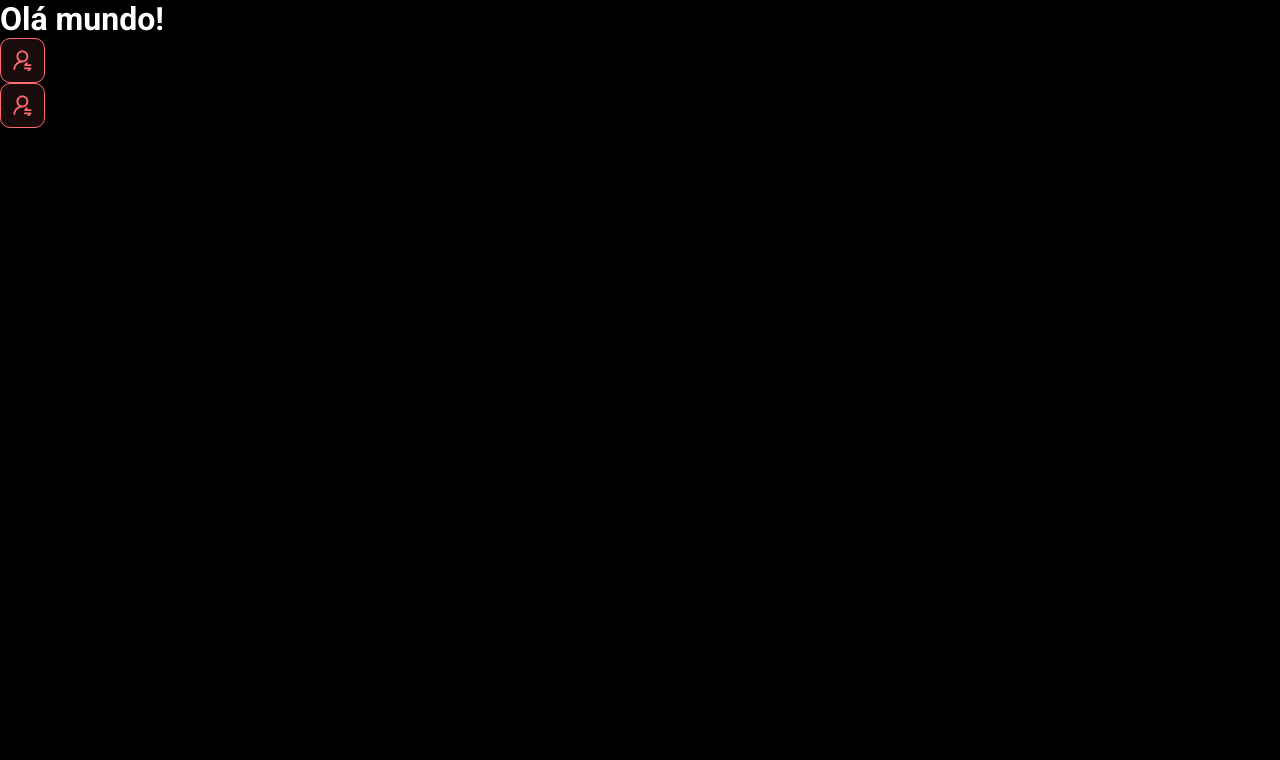
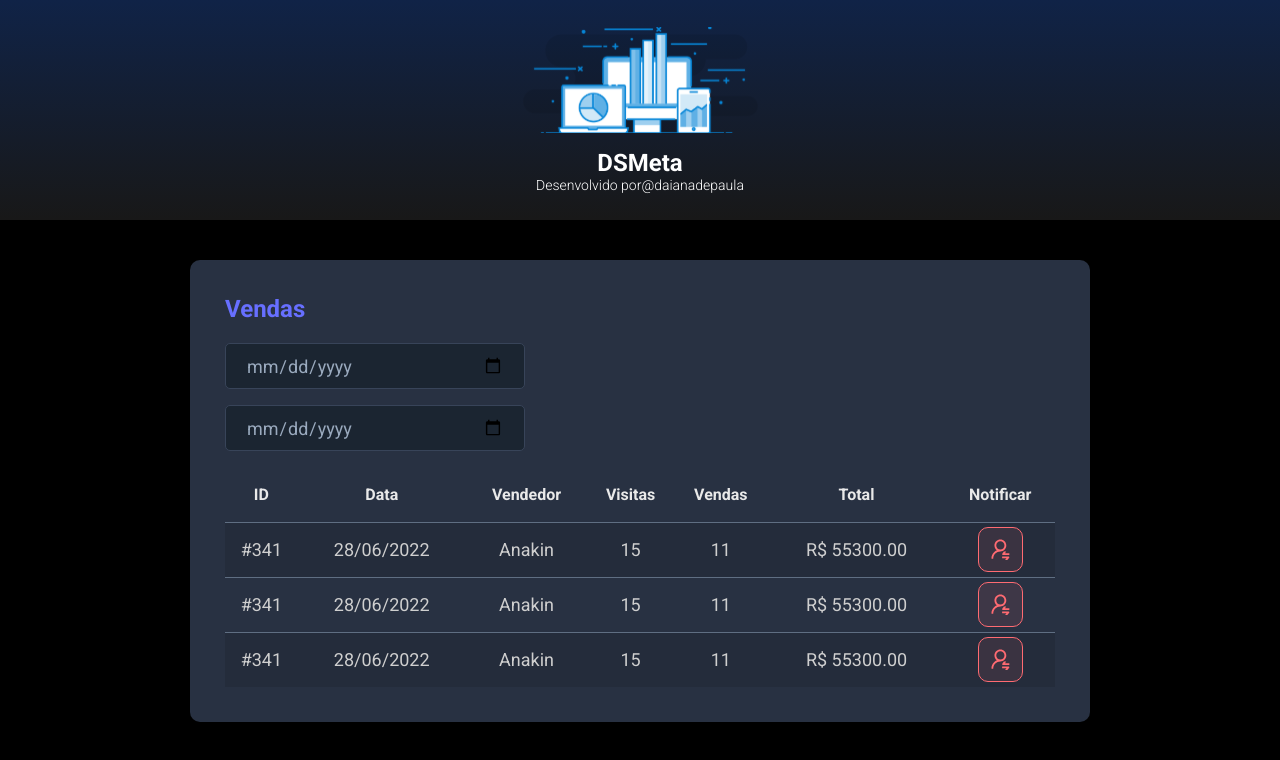
Before and after one commit to daianaadepaula/dsmeta, a React (Vite) app in the folder frontend/: page / in a window 1280 px wide. Shown: the top 760 px of the page. Built offline with nearby package versions, Linux system fonts and the light colour scheme.

Commit message:
Other components

```diff
--- a/frontend/src/App.tsx
+++ b/frontend/src/App.tsx
@@ -1,11 +1,19 @@
-import NotificationButton from "./components/NotificationButton"
+import Header from "./components/Header"
+import SalesCard from "./components/SalesCard"
+
 
 function App() {
   return (
     <>
-      <h1>Olá mundo!</h1>
-      <NotificationButton />
-      <NotificationButton />
+      <Header />
+      <main>
+        <section id="sales">
+            <div className="dsmeta-container">
+              <SalesCard />
+            </div>
+        </section>
+      </main>
+
     </>
   )
 }
--- /dev/null
+++ b/frontend/src/components/Header/index.tsx
@@ -0,0 +1,20 @@
+import logo from '../../assets/img/logo.svg'
+
+import './styles.css'
+
+function Header() {
+    return (
+
+        <header>
+            <div className="dsmeta-logo-container">
+                <img src={logo} alt="logo-img" />
+                    <h1>DSMeta</h1>
+                    <p>Desenvolvido por
+                        <a href="https://www.linkedin.com/in/daianadepaula/">@daianadepaula</a>
+                    </p>
+            </div>
+        </header>
+    )
+}
+
+export default Header
--- /dev/null
+++ b/frontend/src/components/Header/styles.css
@@ -0,0 +1,27 @@
+header {
+    height: 220px;
+    background: linear-gradient(180deg, #102347 0%, #181818 100%);
+    display: flex;
+    align-items: center;
+    justify-content: center;
+}
+
+.dsmeta-logo-container{
+    display: flex;
+    flex-direction: column;
+    align-items: center;
+}
+
+.dsmeta-logo-container img {
+    width: 235px;
+}
+
+.dsmeta-logo-container h1{
+    margin-top: 15px;
+    font-size: 24px;
+}
+
+.dsmeta-logo-container p{
+    font-size: 14px;
+    font-weight: 300;
+}
--- a/frontend/src/components/NotificationButton/index.tsx
+++ b/frontend/src/components/NotificationButton/index.tsx
@@ -4,11 +4,11 @@
 
 function NotificationButton() {
     return (
-        <>
-            <div className="dsmeta-red-btn">
-                <img src={icon} alt="notificar-img" />
-            </div>
-        </>
+
+        <div className="dsmeta-red-btn">
+            <img src={icon} alt="notificar-img" />
+        </div>
+
     )
 }
 
--- /dev/null
+++ b/frontend/src/components/SalesCard/index.tsx
@@ -0,0 +1,82 @@
+import NotificationButton from '../NotificationButton'
+import './styles.css'
+
+function SalesCard() {
+    return (
+        <div className="dsmeta-card">
+        <h2 className="dsmeta-sales-title">Vendas</h2>
+        <div>
+            <div className="dsmeta-form-control-container">
+                <input className="dsmeta-form-control" type="date" />
+            </div>
+            <div className="dsmeta-form-control-container">
+                <input className="dsmeta-form-control" type="date" />
+            </div>
+        </div>
+
+        <div>
+            <table className="dsmeta-sales-table">
+
+                <thead>
+                    <tr>
+                        <th className="show992">ID</th>
+                        <th className="show576">Data</th>
+                        <th>Vendedor</th>
+                        <th className="show992">Visitas</th>
+                        <th className="show992">Vendas</th>
+                        <th>Total</th>
+                        <th>Notificar</th>
+                    </tr>
+                </thead>
+
+                <tbody>
+                    <tr>
+                        <td className="show992">#341</td>
+                        <td className="show576">28/06/2022</td>
+                        <td>Anakin</td>
+                        <td className="show992">15</td>
+                        <td className="show992">11</td>
+                        <td>R$ 55300.00</td>
+                        <td>
+                            <div className="dsmeta-red-btn-container">
+                                <NotificationButton />
+                            </div>
+
+                        </td>
+                    </tr>
+                    <tr>
+                        <td className="show992">#341</td>
+                        <td className="show576">28/06/2022</td>
+                        <td>Anakin</td>
+                        <td className="show992">15</td>
+                        <td className="show992">11</td>
+                        <td>R$ 55300.00</td>
+                        <td>
+                            <div className="dsmeta-red-btn-container">
+                                <NotificationButton />
+                            </div>
+                        </td>
+                    </tr>
+                    <tr>
+                        <td className="show992">#341</td>
+                        <td className="show576">28/06/2022</td>
+                        <td>Anakin</td>
+                        <td className="show992">15</td>
+                        <td className="show992">11</td>
+                        <td>R$ 55300.00</td>
+                        <td>
+                            <div className="dsmeta-red-btn-container">
+                                <NotificationButton />
+                            </div>
+                        </td>
+                    </tr>
+                </tbody>
+
+            </table>
+        </div>
+
+    </div>
+    )
+  }
+
+  export default SalesCard
--- /dev/null
+++ b/frontend/src/components/SalesCard/styles.css
@@ -0,0 +1,113 @@
+.dsmeta-card{
+    background: #283142;
+    border-radius: 10px;
+    padding: 30px 10px;
+}
+
+.dsmeta-sales-title{
+    font-style: normal;
+    font-weight: 700;
+    font-size: 24px;
+    line-height: 28px;
+    color: #676FFF;
+    margin-bottom: 20px;
+}
+
+.dsmeta-form-control-container{
+    margin-bottom: 16px;
+    max-width: 300px;
+}
+
+.dsmeta-form-control{
+    width: 100%;
+    height: 46px;
+    background: #1B2531;
+    border: 1px solid #384459;
+    border-radius: 5px;
+
+    font-style: normal;
+    font-weight: 400;
+    font-size: 18px;
+    line-height: 21px;
+    color: #9AAABE;
+    padding: 0 20px;
+}
+
+/* tabela */
+
+.dsmeta-sales-table{
+    width: 100%;
+    border-spacing: 0;
+    border-collapse: collapse;
+}
+
+.dsmeta-sales-table thead{
+    height: 55px;
+
+    font-weight: 700;
+    font-size: 16px;
+    line-height: 19px;
+    color: #E9E9E9;
+}
+
+.dsmeta-sales-table tbody {
+    font-weight: 400;
+    font-size: 14px;
+    line-height: 16px;
+    color: #CFCFCF;
+    text-align: center;
+}
+
+.dsmeta-sales-table tbody tr{
+    height: 74px;
+    border-top: 1px solid #5F6E82;
+}
+
+.dsmeta-sales-table tbody tr:hover > td{
+    background-color: #384459;
+}
+
+.dsmeta-sales-table tbody tr:nth-child(odd){
+    background: #242C3B;
+}
+
+/* botão notificar */
+
+.dsmeta-red-btn-container{
+    display: flex;
+    justify-content: center;
+}
+
+/* responsividade */
+
+.show576{
+    display: none;
+}
+
+.show992{
+    display: none;
+}
+
+@media (min-width: 576px){
+    .show576{
+        display: table-cell;
+    }
+
+    .dsmeta-card{
+        padding: 35px;
+    }
+
+    .dsmeta-sales-table tbody tr{
+        height: 55px;
+    }
+
+    .dsmeta-sales-table tbody{
+        font-size: 18px;
+    }
+}
+
+@media (min-width: 992px){
+    .show992{
+        display: table-cell;
+    }
+}
--- a/frontend/src/index.css
+++ b/frontend/src/index.css
@@ -19,3 +19,13 @@
   color: unset;
   text-decoration: none;
 }
+
+.dsmeta-container{
+  width: 100%;
+  max-width: 900px;
+  margin: 0 auto;
+}
+
+#sales{
+  padding: 40px 10px;
+}
```
Also changed, not shown: frontend/src/assets/img/logo.svg (added).
